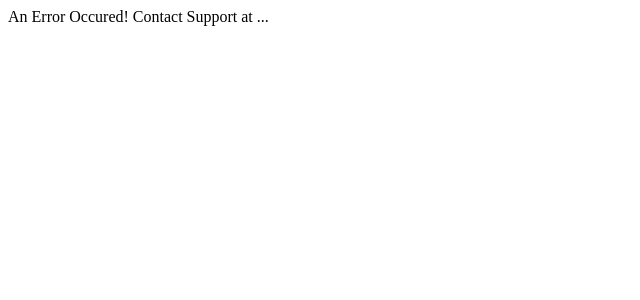
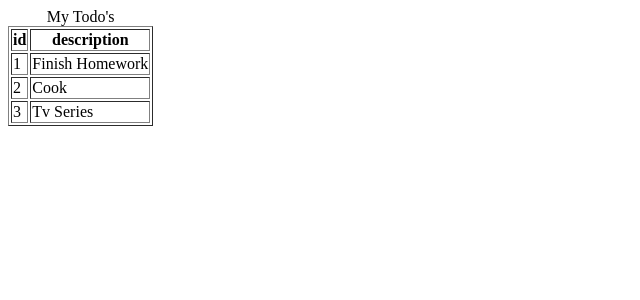
Before and after one commit to weat0212/angular-login, an Angular app: page /todos in a window 1280 px wide. Shown: the top 300 px of the page, without its empty margins (0-640 px from the left). Built offline with nearby package versions, Linux system fonts and the light colour scheme.

Commit message:
list component

```diff
--- a/src/app/app-routing.module.ts
+++ b/src/app/app-routing.module.ts
@@ -1,6 +1,7 @@
 import { NgModule } from '@angular/core';
 import { RouterModule, Routes } from '@angular/router';
 import { ErrorComponent } from './error/error.component';
+import { ListTodosComponent } from './list-todos/list-todos.component';
 import { LoginComponent } from './login/login.component';
 import { WelcomeComponent } from './welcome/welcome.component';
 
@@ -8,6 +9,7 @@ const routes: Routes = [
   {path:"", component: LoginComponent},
   {path:"login", component: LoginComponent},
   {path:"welcome/:username", component: WelcomeComponent},
+  {path:"todos", component: ListTodosComponent},
   {path:"**", component: ErrorComponent}
 ];
 
--- a/src/app/app.module.ts
+++ b/src/app/app.module.ts
@@ -7,13 +7,15 @@ import { WelcomeComponent } from './welcome/welcome.component';
 import { LoginComponent } from './login/login.component';
 import { FormsModule } from '@angular/forms';
 import { ErrorComponent } from './error/error.component';
+import { ListTodosComponent } from './list-todos/list-todos.component';
 
 @NgModule({
   declarations: [
     AppComponent,
     WelcomeComponent,
     LoginComponent,
-    ErrorComponent
+    ErrorComponent,
+    ListTodosComponent
   ],
   imports: [
     BrowserModule,
--- /dev/null
+++ b/src/app/list-todos/list-todos.component.html
@@ -0,0 +1,16 @@
+<table border="1">
+    <caption>My Todo's</caption>
+    <thead>
+        <tr>
+            <th>id</th>
+            <th>description</th>
+        </tr>
+
+    </thead>
+    <tbody>
+        <tr *ngFor="let todo of todos">
+            <td>{{todo.id}}</td>
+            <td>{{todo.description}}</td>
+        </tr>
+    </tbody>
+</table>
--- /dev/null
+++ b/src/app/list-todos/list-todos.component.ts
@@ -0,0 +1,25 @@
+import { Component, OnInit } from '@angular/core';
+
+@Component({
+  selector: 'app-list-todos',
+  templateUrl: './list-todos.component.html',
+  styleUrls: ['./list-todos.component.css']
+})
+export class ListTodosComponent implements OnInit {
+
+  todos = [
+    {id : 1, description : 'Finish Homework'},
+    {id : 2, description : 'Cook'},
+    {id : 3, description : 'Tv Series'},
+  ]
+  // todo = {
+  //   id : 1,
+  //   description: 'Finish Homework'
+  // }
+
+  constructor() { }
+
+  ngOnInit(): void {
+  }
+
+}
```
Also changed, not shown: src/app/list-todos/list-todos.component.css (added), 1 other file (tests, documents, lock files or other folders).
